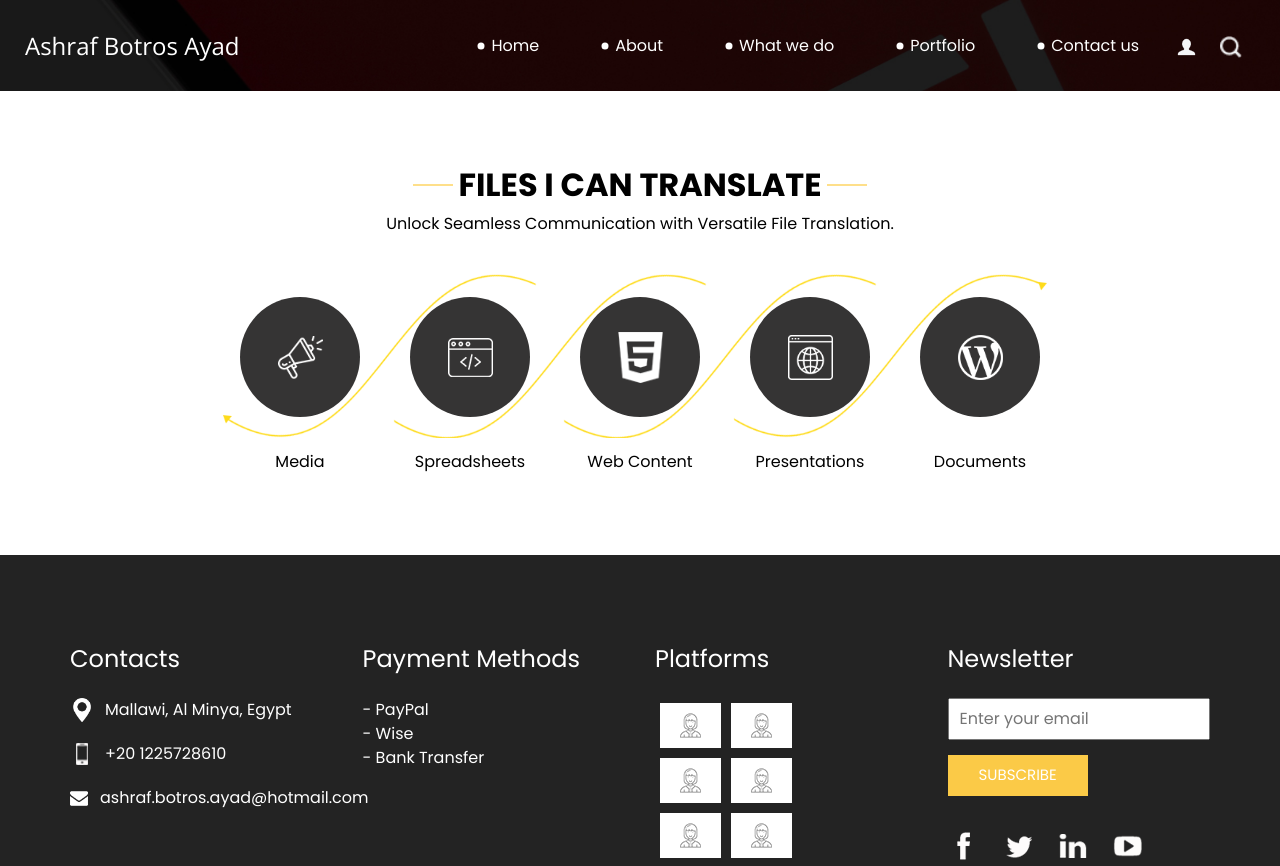
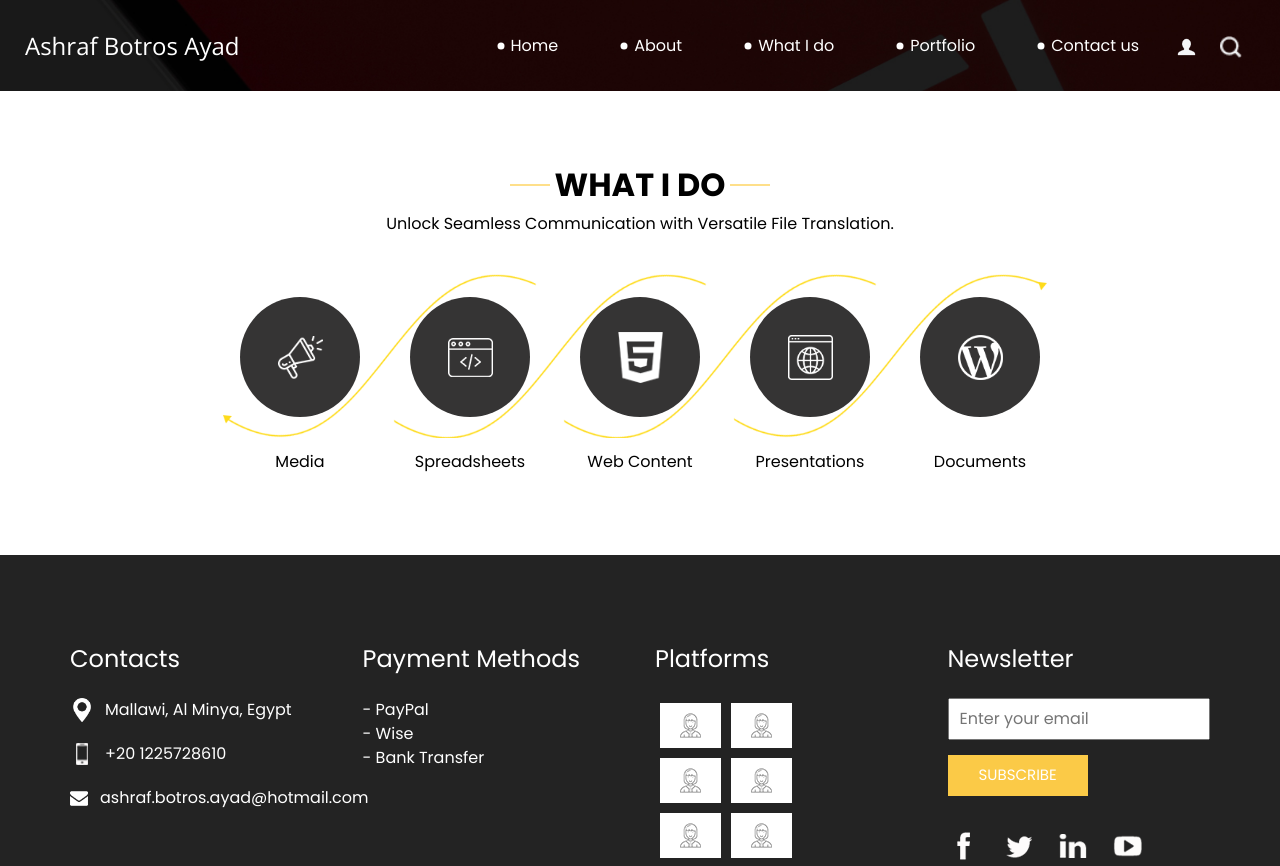
Before and after one commit to FXproz/FXproz.gethub.io, a plain HTML site: page do.html in a window 1280 px wide. Shown: the top 866 px of the page. Drawn offline with nearby package versions, Linux system fonts and the light colour scheme.

Commit message:
Update do.html

```diff
--- a/do.html
+++ b/do.html
@@ -54,7 +54,7 @@
                   <a class="nav-link" href="about.html"> About </a>
                 </li>
                 <li class="nav-item">
-                  <a class="nav-link" href="do.html"> What we do </a>
+                  <a class="nav-link" href="do.html"> What I do </a>
                 </li>
                 <li class="nav-item">
                   <a class="nav-link" href="portfolio.html"> Portfolio </a>
@@ -86,7 +86,7 @@
     <div class="container">
       <div class="heading_container">
         <h2>
-          Files I can translate
+          What I do
         </h2>
         <p>
           Unlock Seamless Communication with Versatile File Translation.
```
